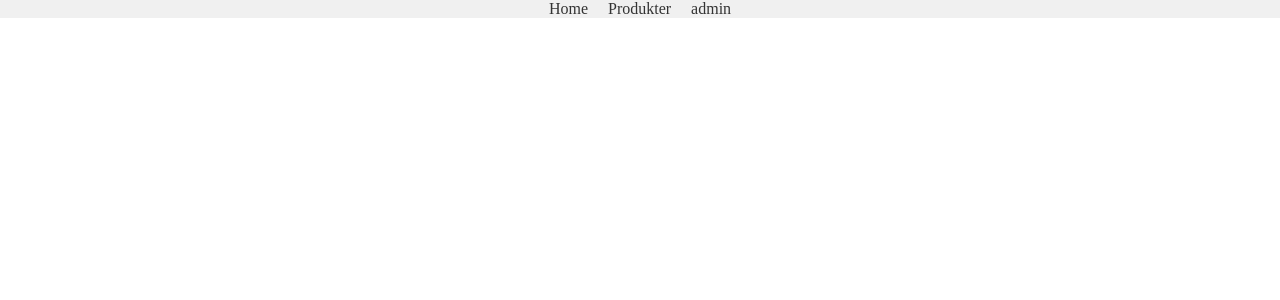
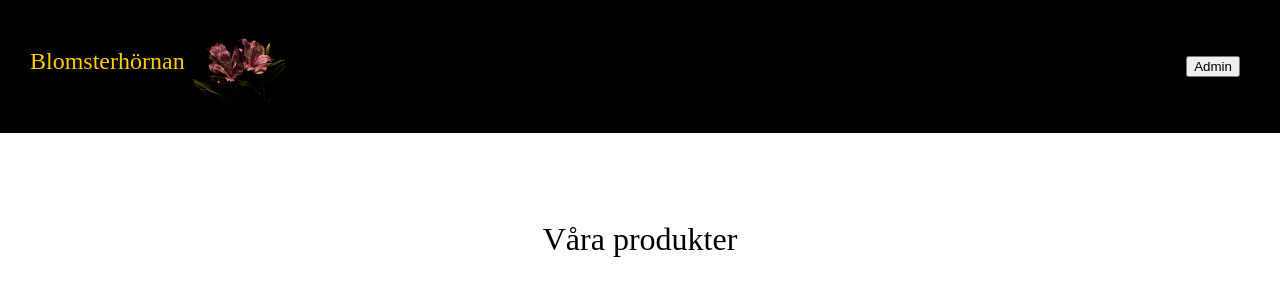
Before and after one commit to Medieinstitutet/uppgift-1-ElinStridsberg, a React (Vite) app in the folder Client/: page / in a window 1280 px wide. Shown: the top 300 px of the page. Built offline with nearby package versions, Linux system fonts and the light colour scheme; no server answers.

Commit message:
some styling

```diff
--- a/Client/src/components/Header.tsx
+++ b/Client/src/components/Header.tsx
@@ -1,6 +1,7 @@
 import '../styles/header.css';
-
+import Logo from "../images/logo.png"
 export const Header = () => {
 
-    return <><div className="header">HEADER</div></>
+    return <>
+    <img src={Logo} alt="" /></>
 }
--- a/Client/src/components/Navigation.tsx
+++ b/Client/src/components/Navigation.tsx
@@ -1,21 +1,32 @@
 import { NavLink } from "react-router-dom";
 import '../styles/navigation.css';
+// import Logo from "../images/logo.png"
+import flower from "../images/Alstroemeria_Closeup_Black_background_576888_1280x938.jpg"
 
 export const Navigation = () => {
   return (
     <nav>
+      <div className="Logo">
+      <h1 className="logo">Blomsterhörnan</h1>
+      <img src ={flower}  alt="flower"/>
+      </div>
+      {/* <img src={Logo} alt="" /> */}
       <ul>
-        <li>
+        {/* <li>
           <NavLink to={"/"}>Home</NavLink>
         </li>
         <li>
           <NavLink to={"/products"}>Produkter</NavLink>
-        </li>
-        <li>
+        </li> */}
+        {/* <li>
           <NavLink to={"/admin"}>admin</NavLink>
-        </li>
+        </li> */}
 
       </ul>
+       <NavLink to="/admin">
+         <button className="AdminBtn">Admin</button>
+       </NavLink>
     </nav>
+
   );
 };
--- a/Client/src/pages/Admin.tsx
+++ b/Client/src/pages/Admin.tsx
@@ -99,9 +99,9 @@ export const Admin = () => {
     return (
         <div className="admin">
             <div className="adminProductList">
-                <h3>Produktlista</h3>
+                <h2>Produktlista</h2>
                 {products && products.map((product, index) => (
-                    <div key={index}>
+                    <div key={index} className="product">
                         {selectedProductId === product._id ? (
                             <div>
                                 <label>Produktnamn: </label>
--- a/Client/src/pages/HomePage.tsx
+++ b/Client/src/pages/HomePage.tsx
@@ -1,24 +1,18 @@
-import React from 'react';
-import { Link } from 'react-router-dom';
 import { Header } from '../components/Header';
-import { Navigation } from '../components/Navigation';
-import { Pics } from '../components//Pics'
-import { Main } from '../components/Main';
-import { Footer } from '../components/Footer';
+import '../styles/homepage.css';
+import ProductList from './ProductList';
+
 
 const HomePage = () => {
   return (
     <>
-
-    {/* <Navigation /> */}
-    {/* <Pics />
-    <Main /> */}
-    <div>
-      {/* Använd Link-komponenten för att skapa en länk */}
-      {/* <Link to="/products">
-        <button>Till eshop</button>
-      </Link> */}
-    </div>
+<Header />
+  <div className='container'>
+<div className='heading'>
+   <h1><span>Våra produkter</span></h1>
+   </div>
+   <ProductList/>
+  </div>
 
 </>
   );
--- a/Client/src/pages/ProductList.tsx
+++ b/Client/src/pages/ProductList.tsx
@@ -16,13 +16,14 @@ const ProductList = () => {
     }, []);
 
     return (
-        <div>
+        <div className='products'>
             {products && products.map((product, index) => (
-                <div key={index}>
-                    <h1>{product.name}</h1>
-                    <p>{product.description}</p>
+                <div key={index} className='product'>
+                    <img src={product.image} className='productImg'/>
+                    <h3>{product.name}</h3>
+                    <p className='description'>{product.description}</p>
                     <p>{product.price} kr</p>
-                    <button>Köp </button>
+                    <button className='buy'>KÖP </button>
                 </div>
             ))}
         </div>
--- a/Client/src/styles/admin.css
+++ b/Client/src/styles/admin.css
@@ -15,9 +15,17 @@ body {
     padding: 0;
 }
 .admin{
-    width: 80%;
+    width: 100%;
+}
+.adminProductList{
+    margin-top: 150px;
 }
 
+.product{
+    background-color: aqua;
+    padding-bottom: 10px;
+    margin-bottom: 20px;
+}
 .order{
     border: 1px solid black;
 }
--- /dev/null
+++ b/Client/src/styles/homepage.css
@@ -0,0 +1,78 @@
+.container{
+    /* background-color: aqua; */
+    margin-top: 100px;
+}
+
+h1{
+    font-family: "Sedan", serif;
+    font-weight: 400;
+    font-style: normal;
+    width: 100%;
+    text-align: center;
+    border-bottom: 1px solid #000;
+    line-height: 0.1em;
+    margin: 10px 0 20px;
+}
+
+h1 span {
+    background:#fff;
+    padding:0 10px;
+}
+
+.heading{
+    margin-bottom: 40px;
+    padding: 60px;
+}
+.products {
+    font-family: "Raleway", sans-serif;
+    font-optical-sizing: auto;
+    color: #464545;
+    font-style: normal;
+    display: grid;
+    grid-template-columns: repeat(4, 2fr);
+    grid-column-start: 2;
+    grid-column-end: 5;
+    grid-template-rows: 470px 500px; /* Två rader med automatisk höjd */
+
+    gap: 10px; /* Justera värdet efter behov */
+    width: 70%;
+    justify-content: center;
+    align-content: center;
+    margin-top: 10px;
+    margin-bottom: 90px;
+    justify-content: center;
+    justify-self: center;
+    justify-items: center;
+    margin: auto;
+}
+
+.product{
+    background-color: rgb(255, 255, 255);
+    border: 1px solid rgb(196, 195, 195);
+}
+.productImg{
+    width:100%;
+}
+
+.buy{
+    background-color: rgb(1, 72, 1);
+    width: 80px;
+    height: 35px;
+    color: #fff;
+    font-weight: 700;
+    font-size: medium;
+
+}
+
+.product:hover {
+    border-color: black; /* Ändra ramfärgen när du hoverar över produkten */
+}
+
+.product:hover .buy {
+    transform: scale(1.1); /* Göra knappen större när du hoverar över produkten */
+}
+
+.description{
+    font-style: italic;
+    font-size: smaller;
+}
--- a/Client/src/styles/navigation.css
+++ b/Client/src/styles/navigation.css
@@ -1,29 +1,55 @@
 nav {
+  padding: 30px;
   position: fixed;
   top: 0;
   left: 0;
   width: 100%;
-  background-color: #f0f0f0; /* Bakgrundsfärg för navigationsfältet */
+  background-color: #000000; /* Bakgrundsfärg för navigationsfältet */
   z-index: 1000; /* Sätt z-index för att placera navigationen ovanpå andra element */
+  display: flex;
+  justify-content: space-between; /* Placera logotypen till vänster och länkarna till höger */
+  align-items: center; /* Centrera vertikalt */
+}
+
+.logo {
+ color: #FFCC00 ;
+
+
+}
+
+.Logo {
+  display: flex;
+  align-items: center; /* Centrera logotypen vertikalt */
 }
 
 nav ul {
+  margin-left: auto; /* Flytta länkarna till högra hörnet */
   list-style: none;
   padding: 0;
   margin: 0;
   display: flex;
-  justify-content: center; /* Centrera länkarna horisontellt */
+  align-items: center;
 }
 
 nav ul li {
   margin: 0 10px; /* Avstånd mellan länkarna */
+  font-weight: 900;
+  color: white;
 }
 
 nav ul li a {
   text-decoration: none;
-  color: #333; /* Färg på länkarna */
+  color: white; /* Färg på länkarna */
 }
 
 nav ul li a:hover {
-  color: #666; /* Färg på länkarna vid hovring */
+  color: white; /* Färg på länkarna vid hovring */
 }
+
+img {
+  width: 100px; /* Justera logotypens storlek efter behov */
+}
+
+.AdminBtn {
+  margin-right: 70px;
+}
```
Also changed, not shown: Client/src/images/Alstroemeria_Closeup_Black_background_576888_1280x938.jpg (added), Client/src/images/logo.png (added).
